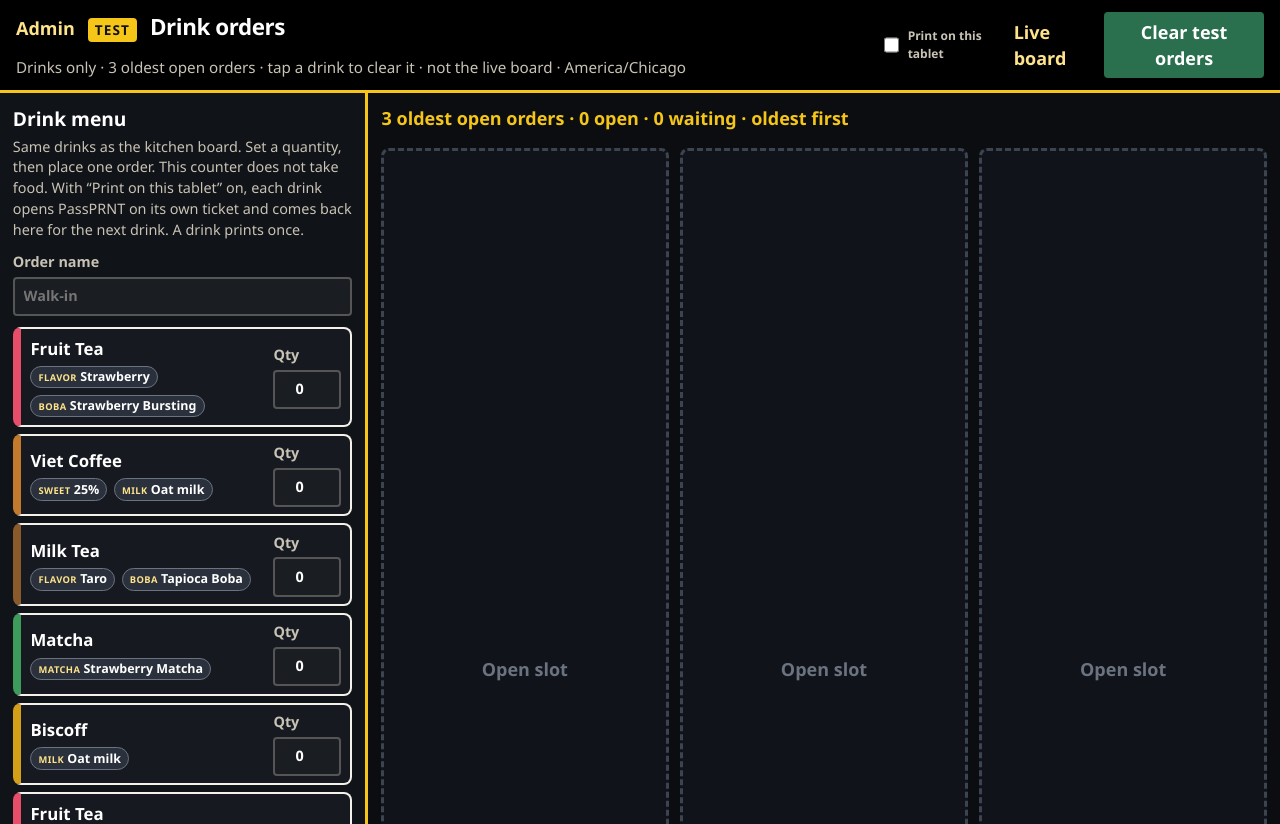
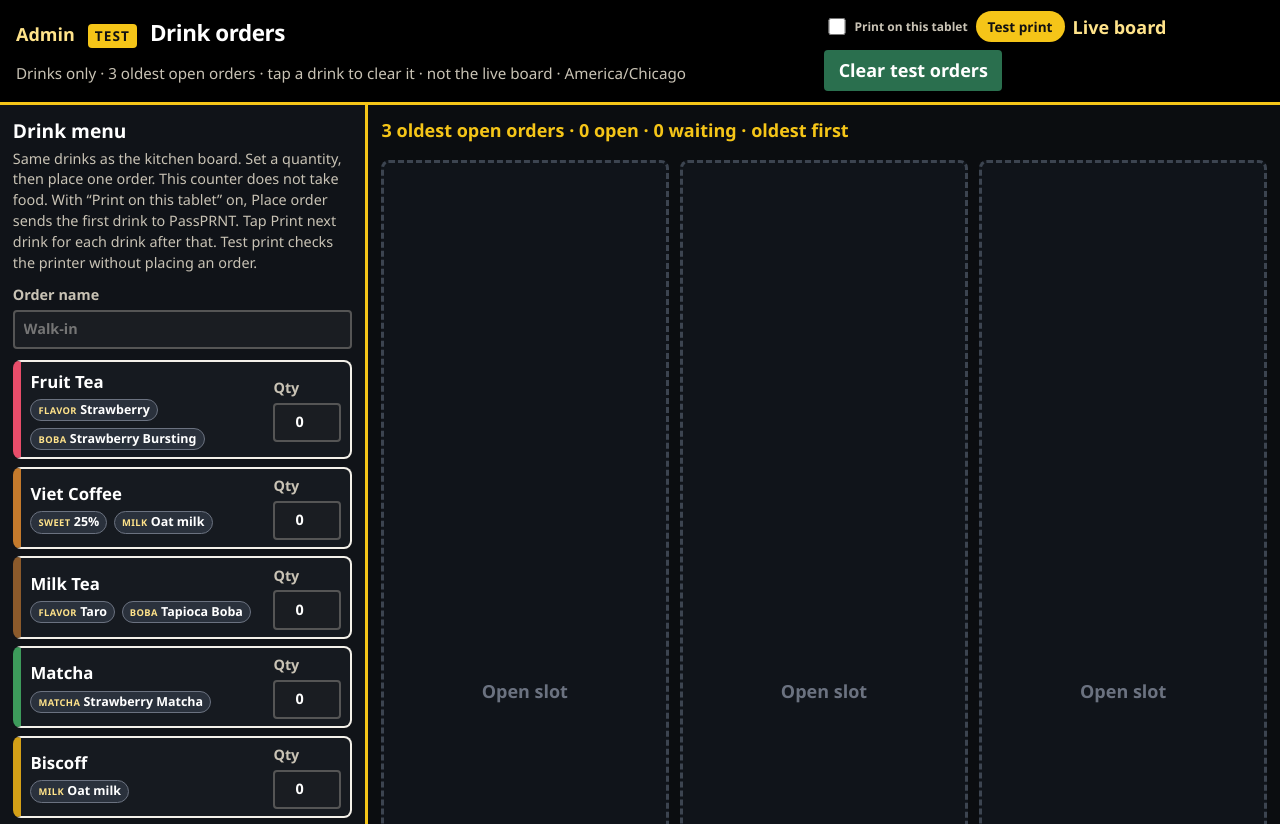
Before and after one commit to glennw56/bakery-local, a FastAPI app: page /test/drinks in a window 1280 px wide. Shown: the top 824 px of the page. Run offline with FastAPI, Linux system fonts and the light colour scheme.

Commit message:
Open PassPRNT from the tap on Android Chrome.
Android Chrome blocks starpassprnt:// after a fetch or a poll. Test print is a direct link, Place order opens the first drink inside that tap, and later drinks wait on a Print next drink button.

Co-authored-by: glennw56 <glennw56@users.noreply.github.com>

```diff
--- a/app/main.py
+++ b/app/main.py
@@ -41,6 +41,7 @@ from app.passprnt import (
     pending_jobs,
     release_job,
     render_ticket_html,
+    sample_ticket,
 )
 from app.drink_orders import (
     BOARD_SLOTS,
@@ -500,6 +501,12 @@ def test_board_context(db: Session, error: str = "") -> dict:
     }
 
 
+def _with_test_print(request: Request, context: dict) -> dict:
+    back = f"{str(request.base_url).rstrip('/')}/test/drinks?print_test=1"
+    context["test_print_url"] = passprnt_url(render_ticket_html(sample_ticket()), back)
+    return context
+
+
 def _test_board_response(request: Request, db: Session, error: str = ""):
     return templates.TemplateResponse(
         request,
@@ -514,7 +521,7 @@ def test_drinks_page(request: Request, db: Session = Depends(get_db)):
     return templates.TemplateResponse(
         request,
         "test_drinks/index.html",
-        test_board_context(db),
+        _with_test_print(request, test_board_context(db)),
     )
 
 
@@ -539,7 +546,7 @@ def test_drinks_place(
         return templates.TemplateResponse(
             request,
             "test_drinks/index.html",
-            test_board_context(db, error=exc.message),
+            _with_test_print(request, test_board_context(db, error=exc.message)),
             status_code=400,
         )
     order = create_test_order(
@@ -573,6 +580,7 @@ def _print_row(job) -> dict:
         "id": job.line_id,
         "order_id": job.order_id,
         "ticket_name": ticket.get("ticket_name") or "",
+        "drink_name": ticket.get("drink_name") or "",
         "created_ms": int(job.created_at.replace(tzinfo=timezone.utc).timestamp() * 1000),
     }
 
--- a/static/app.css
+++ b/static/app.css
@@ -225,7 +225,7 @@ body.kds {
 .kds-title h1 { font-size: 1.4rem; margin: 0; color: #fff; }
 .kds-title a { color: #ffe38a; font-weight: 700; text-decoration: none; }
 .kds-window { color: #c9c3b5; font-size: 0.95rem; }
-.kds-tools { display: flex; align-items: end; gap: 0.5rem; }
+.kds-tools { display: flex; align-items: end; gap: 0.5rem; flex-wrap: wrap; }
 .kds-tools label { color: #c9c3b5; font-size: 0.75rem; }
 .kds-tools input {
   width: 4.5rem;
@@ -340,6 +340,49 @@ body.kds {
   align-self: center;
 }
 .kds-print-toggle input { width: 1.1rem; height: 1.1rem; }
+.kds-test-print {
+  align-self: center;
+  background: #f5c518;
+  color: #111;
+  font-weight: 800;
+  text-decoration: none;
+  border-radius: 999px;
+  padding: 0.35rem 0.75rem;
+  font-size: 0.85rem;
+}
+.kds-print-banner {
+  display: flex;
+  flex-wrap: wrap;
+  align-items: center;
+  gap: 0.7rem;
+  padding: 0.55rem 0.9rem;
+  background: #1a1408;
+  border-bottom: 3px solid #f5c518;
+}
+.kds-print-banner[hidden],
+.kds-print-next[hidden],
+.kds-print-fallback[hidden] { display: none !important; }
+.kds-print-status {
+  margin: 0;
+  color: #ffe38a;
+  font-weight: 800;
+  font-size: 1rem;
+}
+.kds-print-next,
+.kds-print-fallback {
+  display: inline-flex;
+  align-items: center;
+  justify-content: center;
+  min-height: 3.25rem;
+  padding: 0.55rem 1.15rem;
+  background: #f5c518;
+  color: #111;
+  font-size: 1.35rem;
+  font-weight: 800;
+  border: 0;
+  border-radius: 12px;
+  text-decoration: none;
+}
 .kds-live-link:hover { color: #fff; }
 .kds-test-stage {
   flex: 1;
@@ -501,6 +544,8 @@ body.kds {
 }
 @media (max-width: 720px) {
   .kds-orders { grid-template-columns: 1fr; }
+  .kds-print-banner { flex-direction: column; align-items: stretch; }
+  .kds-print-next, .kds-print-fallback { width: 100%; }
 }
 
 
--- a/static/print-tablet.js
+++ b/static/print-tablet.js
@@ -1,12 +1,19 @@
 /* Barista tablet: Star PassPRNT on the paired TSP100IV (58mm, Bluetooth).
-   One drink is one ticket. The checkbox stays on this browser only.
-   Drinks from any device print once, oldest first. A failed return
-   puts just that drink back; the others in the order keep going. */
+   Android Chrome drops starpassprnt:// navigations that are not a user tap
+   (fetch, poll, and timers included). Place order opens the first drink
+   inside that tap. Later drinks wait on Print next drink. */
 (function () {
   var KEY = "sunshine-print-tablet";
   var SINCE = "sunshine-print-since";
   var box = document.getElementById("print-tablet");
-  var leaving = false;
+  var banner = document.getElementById("print-banner");
+  var statusEl = document.getElementById("print-status");
+  var nextBtn = document.getElementById("print-next");
+  var fallback = document.getElementById("print-fallback");
+  var testLink = document.getElementById("test-print");
+  var form = document.querySelector("form.kds-menu");
+  var placeBtn = form ? form.querySelector("button.kds-place") : null;
+  var fallbackTimer = 0;
 
   function enabled() {
     try {
@@ -35,6 +42,96 @@
     }
   }
 
+  function showBanner() {
+    if (!banner) return;
+    var busy = (statusEl && statusEl.textContent) ||
+      (nextBtn && !nextBtn.hidden) ||
+      (fallback && !fallback.hidden);
+    banner.hidden = !busy;
+  }
+
+  function setStatus(text) {
+    if (statusEl) statusEl.textContent = text || "";
+    showBanner();
+  }
+
+  function armFallback(url) {
+    setStatus("Sending to PassPRNT…");
+    if (!fallback) return;
+    fallback.href = url;
+    fallback.hidden = true;
+    showBanner();
+    window.clearTimeout(fallbackTimer);
+    fallbackTimer = window.setTimeout(function () {
+      if (document.visibilityState !== "visible") return;
+      setStatus("PassPRNT did not open.");
+      fallback.hidden = false;
+      showBanner();
+    }, 2000);
+  }
+
+  function openPassprnt(url) {
+    armFallback(url);
+    window.location.href = url;
+  }
+
+  function syncPost(url, body) {
+    var xhr = new XMLHttpRequest();
+    xhr.open("POST", url, false);
+    if (body) {
+      xhr.setRequestHeader("Content-Type", "application/x-www-form-urlencoded");
+      xhr.setRequestHeader("HX-Request", "true");
+    }
+    xhr.send(body || null);
+    return xhr;
+  }
+
+  function formBody(target) {
+    var params = new URLSearchParams();
+    var elements = target.elements;
+    for (var i = 0; i < elements.length; i++) {
+      var el = elements[i];
+      if (!el.name || el.disabled) continue;
+      if ((el.type === "checkbox" || el.type === "radio") && !el.checked) continue;
+      params.append(el.name, el.value);
+    }
+    return params.toString();
+  }
+
+  function labelFor(drink) {
+    var name = (drink && (drink.drink_name || drink.ticket_name)) || "";
+    return name ? "Print next drink · " + name : "Print next drink";
+  }
+
+  function refreshNext() {
+    if (!nextBtn) return Promise.resolve(false);
+    if (!enabled()) {
+      nextBtn.hidden = true;
+      showBanner();
+      return Promise.resolve(false);
+    }
+    return fetch("/test/drinks/print-feed")
+      .then(function (response) { return response.json(); })
+      .then(function (data) {
+        var drinks = (data && data.drinks) || [];
+        var cutoff = sinceMs();
+        for (var i = 0; i < drinks.length; i++) {
+          if (Number(drinks[i].created_ms) > cutoff) {
+            nextBtn.hidden = false;
+            nextBtn.setAttribute("data-line", String(drinks[i].id));
+            nextBtn.textContent = labelFor(drinks[i]);
+            showBanner();
+            return true;
+          }
+        }
+        nextBtn.hidden = true;
+        nextBtn.removeAttribute("data-line");
+        showBanner();
+        return false;
+      })
+      .catch(function () { return false; });
+  }
+
   if (box) {
     box.checked = enabled();
     box.addEventListener("change", function () {
@@ -44,72 +141,139 @@
         } catch (err) {}
       }
       setEnabled(box.checked);
-      if (box.checked) pullNext();
+      refreshNext();
     });
   }
 
-  function go(url) {
-    leaving = true;
-    window.location.href = url;
+  if (testLink) {
+    testLink.addEventListener("click", function () {
+      armFallback(testLink.href);
+    });
   }
 
-  function claim(lineId) {
-    if (leaving || !lineId) return;
-    fetch("/test/drinks/lines/" + lineId + "/print-claim", { method: "POST" })
-      .then(function (response) {
-        if (!response.ok) return null;
-        return response.json();
-      })
-      .then(function (data) {
-        if (data && data.passprnt) go(data.passprnt);
-      })
-      .catch(function () {});
+  if (fallback) {
+    fallback.addEventListener("click", function () {
+      setStatus("Sending to PassPRNT…");
+    });
   }
 
-  function pullNext(skipId) {
-    if (!enabled() || leaving) return;
-    fetch("/test/drinks/print-feed")
-      .then(function (response) { return response.json(); })
-      .then(function (data) {
-        var drinks = (data && data.drinks) || [];
-        var cutoff = sinceMs();
-        for (var i = 0; i < drinks.length; i++) {
-          if (skipId && String(drinks[i].id) === String(skipId)) continue;
-          if (Number(drinks[i].created_ms) > cutoff) {
-            claim(drinks[i].id);
-            return;
-          }
-        }
-      })
-      .catch(function () {});
+  if (nextBtn) {
+    nextBtn.addEventListener("click", function () {
+      var lineId = nextBtn.getAttribute("data-line");
+      if (!lineId) return;
+      var xhr;
+      try {
+        xhr = syncPost("/test/drinks/lines/" + lineId + "/print-claim");
+      } catch (err) {
+        setStatus("Could not reach the printer link. Tap again.");
+        return;
+      }
+      if (xhr.status === 409) {
+        setStatus("That drink is already printing.");
+        refreshNext();
+        return;
+      }
+      if (xhr.status !== 200) {
+        setStatus("Could not reach the printer link. Tap again.");
+        return;
+      }
+      var data = {};
+      try {
+        data = JSON.parse(xhr.responseText);
+      } catch (err) {
+        data = {};
+      }
+      if (!data.passprnt) {
+        setStatus("Could not reach the printer link. Tap again.");
+        return;
+      }
+      nextBtn.hidden = true;
+      openPassprnt(data.passprnt);
+    });
+  }
+
+  if (placeBtn && form) {
+    placeBtn.addEventListener("click", function (event) {
+      if (!enabled()) return;
+      event.preventDefault();
+      event.stopPropagation();
+      var placed;
+      try {
+        placed = syncPost("/test/drinks/orders", formBody(form));
+      } catch (err) {
+        setStatus("Could not place the order. Tap again.");
+        return;
+      }
+      var board = document.getElementById("order-board");
+      if (board && placed.responseText) {
+        board.innerHTML = placed.responseText;
+        if (window.htmx) window.htmx.process(board);
+      }
+      var trigger = placed.getResponseHeader("HX-Trigger") || "";
+      if (trigger === "orderPlaced") form.reset();
+      var lines = (placed.getResponseHeader("X-Print-Lines") || "").split(",");
+      var first = lines[0];
+      if (!first) {
+        setStatus("");
+        return;
+      }
+      var claimed;
+      try {
+        claimed = syncPost("/test/drinks/lines/" + first + "/print-claim");
+      } catch (err) {
+        setStatus("Order saved. Tap Print next drink.");
+        refreshNext();
+        return;
+      }
+      if (claimed.status !== 200) {
+        setStatus("Order saved. Tap Print next drink.");
+        refreshNext();
+        return;
+      }
+      var data = {};
+      try {
+        data = JSON.parse(claimed.responseText);
+      } catch (err) {
+        data = {};
+      }
+      if (!data.passprnt) {
+        setStatus("Order saved. Tap Print next drink.");
+        refreshNext();
+        return;
+      }
+      openPassprnt(data.passprnt);
+    }, true);
   }
 
   function settleReturn() {
     var params = new URLSearchParams(window.location.search);
+    if (params.get("print_test") && params.get("passprnt_code") !== null) {
+      setStatus(params.get("passprnt_code") === "0" ? "Test print sent." : "Test print did not finish. Tap Test print to try again.");
+      window.history.replaceState(null, "", "/test/drinks");
+      refreshNext();
+      return;
+    }
     var lineId = params.get("print_line");
     var code = params.get("passprnt_code");
     if (!lineId || code === null) {
-      pullNext();
+      refreshNext();
       return;
     }
     var path = code === "0" ? "print-done" : "print-release";
     fetch("/test/drinks/lines/" + lineId + "/" + path, { method: "POST" })
       .finally(function () {
         window.history.replaceState(null, "", "/test/drinks");
-        /* A failed drink stays queued. Skip it once so the next drink still prints. */
-        pullNext(code === "0" ? null : lineId);
+        if (fallback) fallback.hidden = true;
+        refreshNext().then(function (hasNext) {
+          if (hasNext) {
+            setStatus(code === "0" ? "Tap Print next drink." : "That drink did not print. Tap Print next drink to try again.");
+          } else {
+            setStatus(code === "0" ? "Printed." : "That drink did not print.");
+          }
+        });
       });
   }
 
-  document.body.addEventListener("htmx:afterRequest", function (event) {
-    var xhr = event.detail && event.detail.xhr;
-    if (!xhr || !event.detail.successful) return;
-    if ((xhr.getResponseHeader("HX-Trigger") || "") !== "orderPlaced") return;
-    var lines = xhr.getResponseHeader("X-Print-Lines") || "";
-    var first = lines.split(",")[0];
-    if (enabled() && first) claim(first);
-  });
-
   settleReturn();
-  window.setInterval(pullNext, 4000);
+  window.setInterval(refreshNext, 4000);
 })();
--- a/templates/test_drinks/index.html
+++ b/templates/test_drinks/index.html
@@ -20,6 +20,7 @@
         <input type="checkbox" id="print-tablet">
         Print on this tablet
       </label>
+      <a class="kds-test-print" id="test-print" href="{{ test_print_url }}">Test print</a>
       <a class="kds-live-link" href="/board">Live board</a>
       <button type="button"
               class="kds-demo"
@@ -29,6 +30,11 @@
               hx-confirm="Clear every test drink order?">Clear test orders</button>
     </div>
   </header>
+  <div class="kds-print-banner" id="print-banner" hidden>
+    <p id="print-status" class="kds-print-status" role="status"></p>
+    <button type="button" id="print-next" class="kds-print-next" hidden>Print next drink</button>
+    <a id="print-fallback" class="kds-print-fallback" hidden href="">Tap to print</a>
+  </div>
 
   <div class="kds-test-stage">
     <form class="kds-menu"
@@ -40,7 +46,7 @@
           hx-disabled-elt="find button"
           hx-on::after-request="if (event.detail.successful &amp;&amp; (event.detail.xhr.getResponseHeader('HX-Trigger') || '') === 'orderPlaced') this.reset()">
       <h2>Drink menu</h2>
-      <p class="kds-menu-note">Same drinks as the kitchen board. Set a quantity, then place one order. This counter does not take food. With “Print on this tablet” on, each drink opens PassPRNT on its own ticket and comes back here for the next drink. A drink prints once.</p>
+      <p class="kds-menu-note">Same drinks as the kitchen board. Set a quantity, then place one order. This counter does not take food. With “Print on this tablet” on, Place order sends the first drink to PassPRNT. Tap Print next drink for each drink after that. Test print checks the printer without placing an order.</p>
       <label class="kds-name-field">
         Order name
         <input name="ticket_name" maxlength="80" placeholder="Walk-in" autocomplete="off">
```
Also changed, not shown: app/passprnt.py (+14 -0 lines), tests/test_app.py (+40 -0 lines), README.md.
